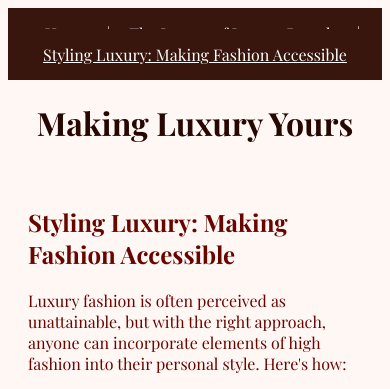
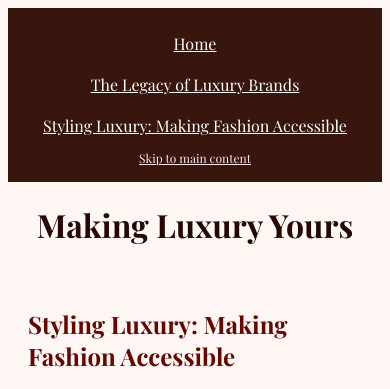
Before and after one commit to ydnichols-su/ist263, a plain HTML site: page project5/styling.html in a window 390 px wide. Shown: the top 389 px of the page. Drawn offline with nearby package versions, Linux system fonts and the light colour scheme; a web font is replaced by a local one.

Commit message:
final update

```diff
--- a/project5/styles.css
+++ b/project5/styles.css
@@ -29,6 +29,10 @@ header, nav a {
     padding: 15px;
     color: white;
     text-align: center;
+}
+.skip{
+    color: #ffe5ec;
+    font-size: 12px;
 }
 
 h1 {
@@ -75,7 +79,7 @@ h1 {
     border-radius: 8px;
 }
 
-a {color: #ff5781;}
+a {color: #023e8a;}
 
 .two-columns {
     display: flex;
--- a/project5/styling.html
+++ b/project5/styling.html
@@ -9,6 +9,24 @@
     <link rel="preconnect" href="https://fonts.googleapis.com">
     <link rel="preconnect" href="https://fonts.gstatic.com" crossorigin>
     <link href="https://fonts.googleapis.com/css2?family=Imperial+Script&family=Lavishly+Yours&family=Playfair+Display:ital,wght@0,400..900;1,400..900&family=Tuffy:ital,wght@0,400;0,700;1,400;1,700&display=swap" rel="stylesheet">
+
+    <style>
+        @media (max-width: 768px) {
+                nav a {
+                    display: block;
+                    width: 100%;
+                    padding: 10px 0;
+                    text-align: center;
+                }
+                nav span {
+                    display: none;
+                }
+                footer {
+                    padding: 10px;
+                    text-align: center;
+                }
+            }
+    </style>
 </head>
 <body>
     <header>
@@ -17,6 +35,7 @@
             <a href="legacy.html">The Legacy of Luxury Brands</a><span> |</span>
             <a href="styling.html">Styling Luxury: Making Fashion Accessible</a>
         </nav>
+        <a href="#main" class="skip">Skip to main content</a>
     </header>
     <h1>Making Luxury Yours</h1>
 
```
Also changed, not shown: project5/index.html (+17 -0 lines), project5/legacy.html (+17 -0 lines).
